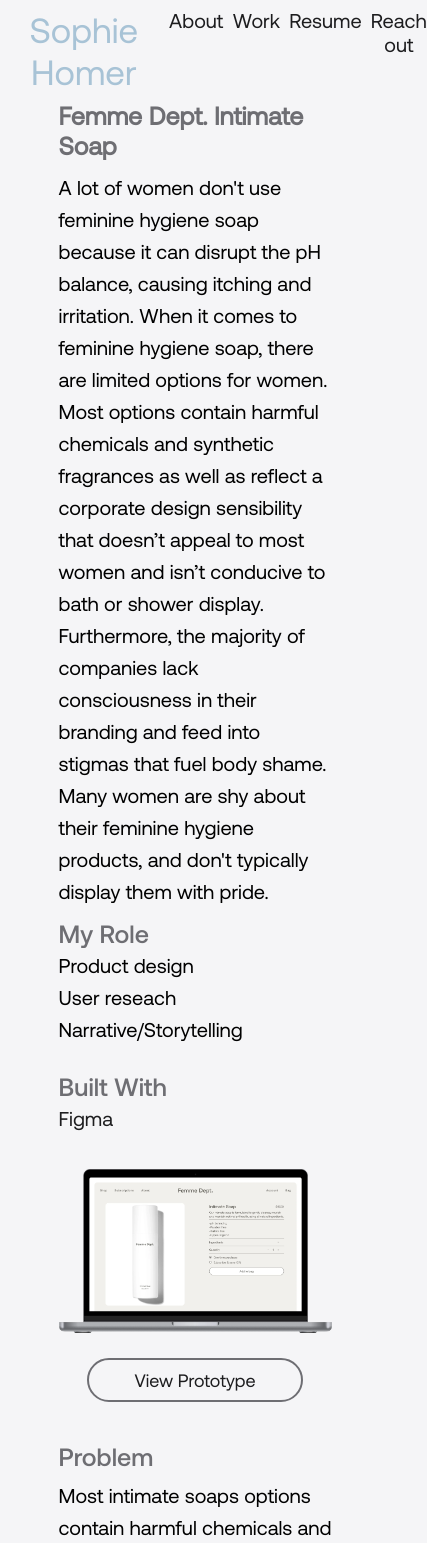
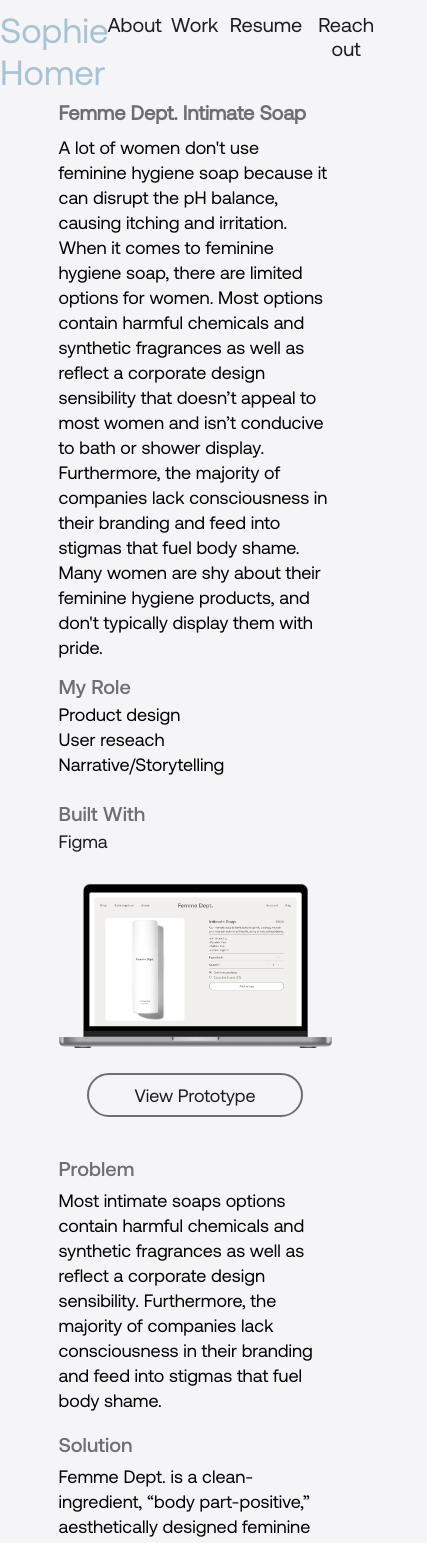
Before and after one commit to sophiehomer/react_portfolio, a React (Create React App) app: page /femme_dept in a window 390 px wide. Shown: the top 1543 px of the page, 427 px wide, since content can reach past the window. Built offline with nearby package versions, Linux system fonts and the light colour scheme.

Commit message:
media queries

```diff
--- a/package.json
+++ b/package.json
@@ -10,6 +10,7 @@
     "@testing-library/user-event": "^13.5.0",
     "emailjs-com": "^3.2.0",
     "react": "^17.0.2",
+    "react-burger-menu": "^3.0.8",
     "react-dom": "^17.0.2",
     "react-icons": "^4.3.1",
     "react-router-dom": "^6.3.0",
--- a/src/App.js
+++ b/src/App.js
@@ -37,9 +37,9 @@
   }
 
   return (
-    <div className="App">
+    <div className="App" id="App">
       <Header />
-      <Router>
+      <Router id="page-wrap">
         <Routes>
           <Route path="/sophie_homer_portfolio" element={<Home />} />
           <Route path="/about_extended" element={<AboutExtended />} />
--- a/src/components/Navigation_project/index.js
+++ b/src/components/Navigation_project/index.js
@@ -1,21 +1,72 @@
 import React from 'react'
 import { HashLink as Link } from 'react-router-hash-link';
-
+// import { fallDown as Menu } from 'react-burger-menu'
 
 const NavProject = (props) => {
   const handleClick = (e) => {
     console.log(e.target.innerText)
     props.setPage(e.target.innerText)
   }
+  // const styles = {
+  //   bmBurgerButton: {
+  //     position: 'fixed',
+  //     width: '36px',
+  //     height: '30px',
+  //     left: '36px',
+  //     top: '36px',
+  //     background: 'blue !important',
+  //   },
+  //   bmBurgerBars: {
+  //     background: '#373a47'
+  //   },
+  //   bmBurgerBarsHover: {
+  //     background: '#a90000'
+  //   },
+  //   bmCrossButton: {
+  //     height: '24px',
+  //     width: '24px'
+  //   },
+  //   bmCross: {
+  //     background: '#bdc3c7'
+  //   },
+  //   bmMenuWrap: {
+  //     position: 'fixed',
+  //     height: '100%',
+  //     backgroundColor: 'pink'
+  //   },
+  //   bmMenu: {
+  //     background: '#373a47',
+  //     padding: '2.5em 1.5em 0',
+  //     fontSize: '1.15em'
+  //   },
+  //   bmMorphShape: {
+  //     fill: '#373a47'
+  //   },
+  //   bmItemList: {
+  //     color: '#b8b7ad',
+  //     padding: '0.8em'
+  //   },
+  //   bmItem: {
+  //     display: 'inline-block'
+  //   },
+  //   bmOverlay: {
+  //     background: 'rgba(0, 0, 0, 0.3)'
+  //   }
+  // }
+
   return (
+
     <div className="nav-project">
      <Link to="/sophie_homer_portfolio" className="home">
         Sophie Homer
       </Link>
     <nav className="projectNav">
+    {/* <Menu style={ styles } right={ true } pageWrapId={"page-wrap"} outerContainerId={"App"}> */}
+      <a id="aboutExtended" className="menu-item">
       <Link to="/about_extended" className="aboutNav">
         About
       </Link>
+      </a>
       <Link to="/Work" className="portfolioNav">
         Work
       </Link>
@@ -23,8 +74,10 @@
         Resume
       </Link>
       <a href='mailto:sophiehomer94@gmail.com' className='contactNav'>Reach out</a>
+    {/* </Menu> */}
   </nav>
   </div>
+
   )
 }
 
--- a/src/index.css
+++ b/src/index.css
@@ -22,7 +22,6 @@
 @font-face {
   font-family: aeonik-RegularItalic;
   src: local("aeonik-regularItalic"), url("./fonts/Aeonik-RegularItalic.ttf") format("truetype");
-
 }
 
 @font-face {
@@ -46,7 +45,7 @@
   flex-direction: row;
   justify-content: flex-start;
   align-items: center;
-  font-size: 25px;
+  font-size: 20px;
   color:  #1D1D1F;
   border: none;
   background-color: transparent !important;
@@ -71,8 +70,8 @@
   display:flex;
   flex-direction: row;
   justify-content: flex-end;
-  margin-top: 2%;
-  margin-bottom: 5%;
+  margin-top: 3%;
+  margin-bottom: 3%;
   color: #1D1D1F;
   width:80%;
 }
@@ -88,9 +87,10 @@
 .home {
 font-size: 35px;
 text-decoration: none;
-margin-left: 2%;
+/* margin-left: 5%; */
 margin-top: 2%;
 /* color: #1D1D1F; */
+width: 27%;
 color:#A8C3D6;
 
 }
@@ -192,9 +192,8 @@
 
 .aboutText {
   font-weight: normal;
-  font-size: 25px;
-  line-height: 32px;
-  /* padding-bottom: 2%; */
+  font-size: 20px;
+  line-height: 32px;
   margin-bottom: 0%;
   letter-spacing: 0.01em !important;
 }
@@ -218,7 +217,6 @@
   flex-direction: column;
   align-items: center;
   justify-content: space-evenly;
-  /* padding-bottom: 10%; */
 }
 /* ---------------------------------  RESUME -------------------------------- */
 .resumePage {
@@ -312,7 +310,7 @@
   text-decoration: none;
   color: #6E6E73;
   font-size: 20px;
-  font-family: aeonik-regularItalic;
+  font-family: aeonik-regularItalic, sans-serif !important;
   margin-top: 8%;
   margin-bottom: 4%;
   cursor: pointer;
@@ -327,7 +325,7 @@
   display: flex;
   flex-direction: column;
   text-align: left;
-  padding-left: 25%;
+  margin-left: 5%;
   padding-right: 25%;
 }
 
@@ -1192,11 +1190,11 @@
   bottom: 0;
 }
 
-/* ---------------------------- MORE ABOUT ME MEDIA QUERIES max-width: 1269px --------------------------- */
+/* ---------------------------- ABOUT ME MEDIA QUERIES max-width: 1269px --------------------------- */
 @media only screen and (max-width: 1100px) {
   .moreAboutMeContainer {
-   padding-left: 15%;
-   padding-right: 15%;
+   padding-left: 20%;
+   padding-right: 20%;
   }
  }
 /* ---------------------------- LANDING PAGE MEDIA QUERIES max-width: 1103px --------------------------- */
@@ -1205,7 +1203,6 @@
   width: 70%;
 }
 }
-/* ---------------------------- MEDIA QUERIES max-width: 1100px --------------------------- */
 /* -------------------------- RESUME MEDIA QUERIES max-width: 1100px------------------------- */
 @media only screen and (max-width: 1100px) {
   .resumePage {
@@ -1249,15 +1246,13 @@
   padding-left: 0%;
 }
 
-
 .problemContainer,
 .solutionContainer {
   display: flex;
   flex-direction: column;
   flex-wrap: wrap;
   align-content: center;
-  align-items: flex-start
-
+  align-items: flex-start;
 }
 
 .researchContainer {
@@ -1267,7 +1262,6 @@
   align-content: center;
   align-items: flex-start;
   margin-left: 0%;
-
 }
 
 .problemSummary,
@@ -1294,16 +1288,13 @@
   align-items: flex-start;
 }
 
-
 .competitiveAnalysisImg,
 .basicDesignElementsImg {
   width: 70%;
 }
 
 }
-
 /* ---------------------------- KIT MEDIA QUERIES max-width: 1100px --------------------------- */
-
 @media only screen and (max-width: 1100px) {
   .kitPage {
    display: flex;
@@ -1397,22 +1388,14 @@
 }
 /* --------------------- MEDIA QUERIES max-width: 945px --------------------- */
 
-/* ---------------------------------- ABOUT MEDIA QUERIES max-width: 945px --------------------------------- */
+/* ---------------------------------- LANDING PAGE MEDIA QUERIES max-width: 945px --------------------------------- */
 @media only screen and (max-width: 945px) {
   .aboutTextDiv{
     width: 80%;
   }
   }
 
-/* -------------------------- 2nd NAV MEDIA QUERIES max-width: 900px------------------------- */
-@media only screen and (max-width: 900px) {
-  .projectNav {
-    display: flex;
-    flex-direction: row;
-    justify-content: space-evenly;
-  }
-}
-/* ----------------------- MORE ABOUT ME MEDIA QUERIES max-width: 900px---------------------- */
+/* ----------------------- ABOUT ME MEDIA QUERIES max-width: 900px---------------------- */
 @media only screen and (max-width: 900px) {
   .skillsContainer {
     display: flex;
@@ -1425,7 +1408,7 @@
   }
 
  }
-/* ----------------------- MORE ABOUT ME MEDIA QUERIES max-width: 850px---------------------- */
+/* ----------------------- ABOUT ME MEDIA QUERIES max-width: 850px---------------------- */
  @media only screen and (max-width: 850px) {
   .moreAboutMeContainer {
     padding-left: 10%;
@@ -1467,7 +1450,7 @@
         font-size: 30px;
       }
     }
-    /* -------------------------- MORE ABOUT ME MEDIA QUERIES max-width: 600px --------------------------- */
+    /* -------------------------- ABOUT ME MEDIA QUERIES max-width: 600px --------------------------- */
    @media only screen and (max-width: 600px) {
      .firstSummary,
      .secondSummary,
@@ -1492,12 +1475,60 @@
   .role {
    font-size: 18px;
   }
-
-  .portfolioImages {
-   margin-top: 10%;
- }
-
-  }
+  }
+/* -------------------------- ALL PROJECT MEDIA QUERIES max-width: 600px--------------------------- */
+@media only screen and (max-width: 600px) {
+.projectTitle {
+  font-size: 20px;
+}
+
+.femmeDeptSummary,
+.kitSummary,
+.dinnerDrinkSummary {
+  font-size: 18px;
+  line-height: 25px;
+}
+
+.myRole {
+  font-size: 20px;
+}
+
+.femmeDeptRole,
+.kitRole,
+.dinnerDrinkRole {
+  font-size: 18px;
+  line-height: 25px;
+}
+
+.femmeDeptTechnology,
+.kitTechnology,
+.dinnerDrinkTechnology {
+  font-size: 20px;
+}
+
+.figma,
+.dinnerDrinkTechnologies {
+  font-size: 18px;
+  line-height: 25px;
+}
+
+.problem,
+.solution,
+.research,
+.competitiveAnalysis,
+.basicDesignElements,
+.finalDesign {
+  font-size: 20px;
+}
+
+.problemSummary,
+.solutionSummary,
+.researchSummary {
+  font-size: 18px;
+  line-height: 25px;
+}
+  }
+
 /* -------------------------- RESUME MEDIA QUERIES max-width: 600px------------------------- */
 @media only screen and (max-width: 600px) {
   .workHistory {
@@ -1507,10 +1538,6 @@
   }
 
   .resumePage {
-    margin-top: 10%;
-  }
-
-  .resumePage {
     padding-left: 5%;
     padding-right: 5%;
   }
@@ -1524,39 +1551,39 @@
   }
 
   .job {
-    font-size: 16.5px;
+    font-size: 18px;
     margin-top: 2%;
   }
 
   .jobDate,
   .stromaJobDate {
-    font-size: 14px;
+    font-size: 16px;
   }
 
   .jobDescription {
-    font-size: 16.5px;
+    font-size: 18px;
+    line-height: 25px;
+  }
+
+  .resumeAppsAndParadigms {
+    font-size: 18px;
     line-height: 20px;
-  }
-
-  .resumeAppsAndParadigms {
-    font-size: 16.5px;
-    line-height: 20px;
     margin-top: 2%;
   }
 
   .education {
-    font-size: 16.5px;
+    font-size: 18px;
     margin-top: 2%;
 
   }
 
   .resumeTechnical,
   .resumeAppsParadigms {
-    font-size: 16.5px;
+    font-size: 18px;
   }
 
   .resumeDesign {
-    font-size: 16.5px;
+    font-size: 18px;
     margin-top: 2%;
   }
   .resumeDesignSkills {
@@ -1564,18 +1591,18 @@
   }
 
   .fourthSummary {
-    font-size: 16.5px;
-    line-height: 20px;
+    font-size: 18px;
+    line-height: 25px;
     margin-bottom: 0%;
   }
 
   .resumeDownload {
-    font-size: 16.5px;
+    font-size: 16px;
     margin-bottom: 10%;
   }
 }
 /* ------------------ LANDING PAGE MEDIA QUERIES max-width:566px ----------------- */
-    @media only screen and (max-width: 566px) {
+    @media only screen and (max-width: 600px) {
      .title {
       margin-top: 12%;
       font-size: 50px;
@@ -1648,4 +1675,8 @@
       font-size: 13px;
       margin-bottom: 0%;
      }
-    }
+
+     .role {
+      font-size: 11px;
+     }
+    }
--- a/src/pages/resume/index.js
+++ b/src/pages/resume/index.js
@@ -59,8 +59,6 @@
                 December 2021 - June 2022
                 </p>
 
-
-
                 <p className="resumeSkills">Skills</p>
                 <div className="skillsContainer">
                     <div className="resumeDesignSkills">
```
Also changed, not shown: 1 other file (tests, documents, lock files or other folders). Lines whose indentation alone changed are shown as unchanged.
